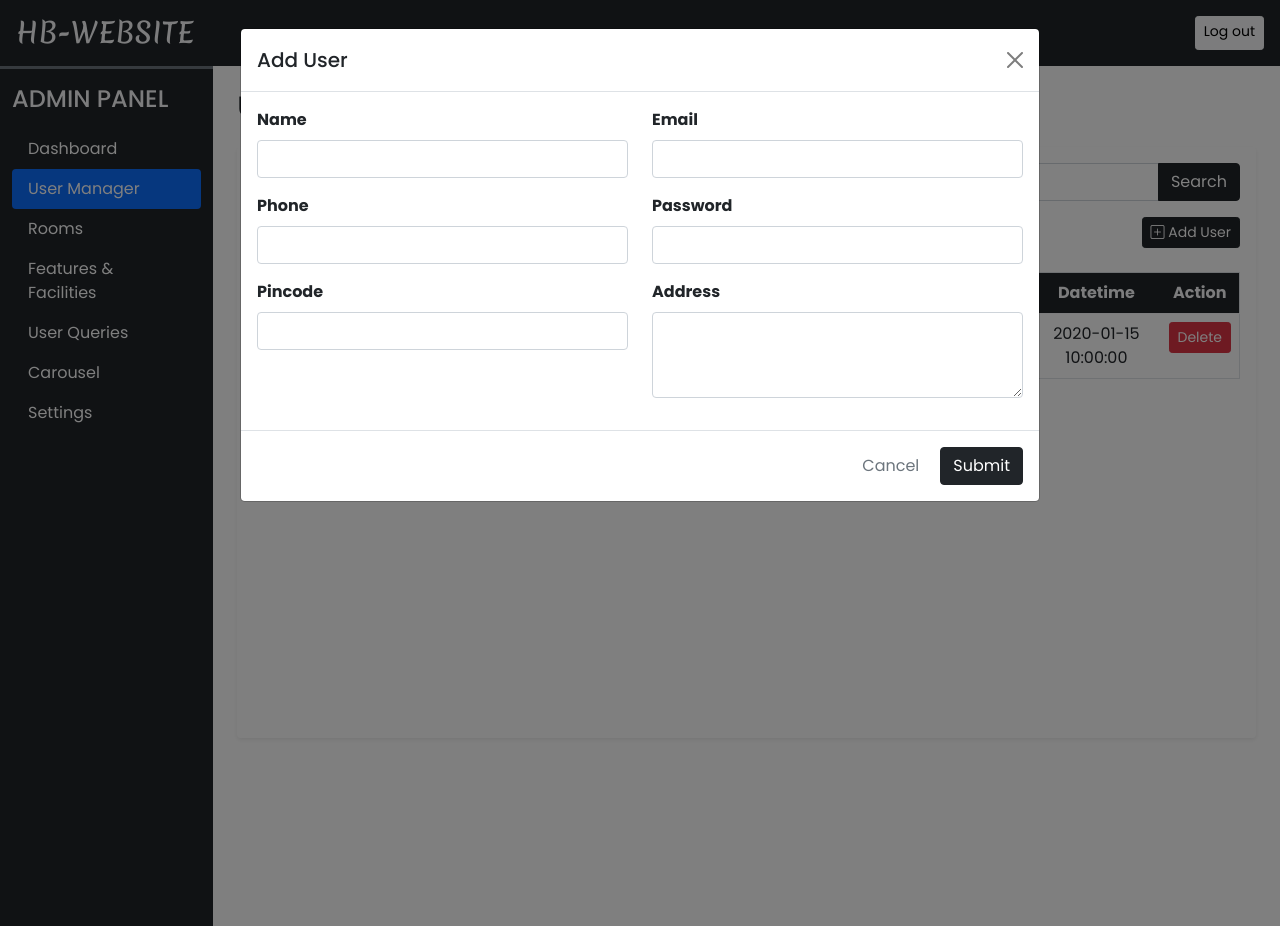
After one commit to linh080504/hotel, a PHP site: page /admin/user.php in a window 1280 px wide, after a click on "Add User". The commit adds this page. Run offline with PHP 8.4, Linux system fonts and the light colour scheme; the visitor is signed in with stand-in values (Sample User, id 1); tables that the repository leaves empty or names only in its code hold one stand-in row (values such as "Sample post"); grey boxes marked "Sample" are stand-in pictures.

```diff
--- /dev/null
+++ b/admin/ajax/user_manager.php
@@ -0,0 +1,71 @@
+<?php
+require('../inc/db_config.php');
+require('../inc/essentials.php');
+adminLogin();
+
+if ($_POST['action'] == 'fetch_users') {
+    $query = "SELECT `id`, `name`, `email`, `phonenum`, `address`, `pincode`, `dob`, `profile`, `status`, `datetime` FROM `user_cred`";
+    $res = mysqli_query($con, $query);
+    $data = '';
+    while ($row = mysqli_fetch_assoc($res)) {
+        $status = $row['status'] ? 'Active' : 'Inactive';
+        $profile_image = $row['profile'] ? "<img src='images/users/{$row['profile']}' alt='Profile Image' width='50'>" : 'No Image';
+        $data .= "
+        <tr>
+            <td>{$row['id']}</td>
+            <td>{$row['name']}</td>
+            <td>{$row['email']}</td>
+            <td>{$row['phonenum']}</td>
+            <td>{$row['address']}</td>
+            <td>{$row['pincode']}</td>
+            <td>{$row['dob']}</td>
+            <td>{$profile_image}</td>
+            <td>{$status}</td>
+            <td>{$row['datetime']}</td>
+            <td>
+                <button onclick='deleteUser({$row['id']})' class='btn btn-danger btn-sm'>Delete</button>
+            </td>
+        </tr>";
+    }
+    echo $data;
+}
+
+
+if ($_POST['action'] == 'search_user') {
+    $query = $_POST['query'];
+    $res = mysqli_query($con, "SELECT * FROM `user_cred` WHERE `name` LIKE '%$query%' OR `email` LIKE '%$query%'");
+    $data = '';
+    while ($row = mysqli_fetch_assoc($res)) {
+        $status = $row['status'] ? 'Active' : 'Inactive';
+        $data .= "
+        <tr>
+            <td>{$row['id']}</td>
+            <td>{$row['name']}</td>
+            <td>{$row['email']}</td>
+            <td>{$row['phonenum']}</td>
+            <td>{$status}</td>
+            <td>
+                <button onclick='deleteUser({$row['id']})' class='btn btn-danger btn-sm'>Delete</button>
+            </td>
+        </tr>";
+    }
+    echo $data;
+}
+
+if ($_POST['action'] == 'add_user') {
+    $name = $_POST['name'];
+    $email = $_POST['email'];
+    $phonenum = $_POST['phonenum'];
+    $password = password_hash($_POST['password'], PASSWORD_BCRYPT);
+    $address = $_POST['address'];
+    $pincode = $_POST['pincode'];
+
+    $query = "INSERT INTO `user_cred` (`name`, `email`, `phonenum`, `password`, `address`, `pincode`, `status`, `datetime`) VALUES ('$name', '$email', '$phonenum', '$password', '$address', '$pincode', 1, NOW())";
+    echo mysqli_query($con, $query) ? 1 : 0;
+}
+
+if ($_POST['action'] == 'delete_user') {
+    $id = $_POST['id'];
+    echo mysqli_query($con, "DELETE FROM `user_cred` WHERE `id`='$id'") ? 1 : 0;
+}
+?>
--- a/admin/inc/essentials.php
+++ b/admin/inc/essentials.php
@@ -5,13 +5,14 @@ define('CAROUSEL_IMG_PATH', SITE_URL.'images/carousel/');
 define('UPLOAD_IMAGE_PATH', $_SERVER['DOCUMENT_ROOT'].'/csdl/images/');
 define('FACILITIES_IMG_PATH', SITE_URL.'images/facilities/' );
 define('ROOMS_IMG_PATH', SITE_URL.'images/rooms/' );
-define('USERS_FOLDER', 'users/'); // Thư mục cho hình ảnh người dùng
+define('USERS_IMG_PATH', SITE_URL.'images/users/'); // Thư mục cho hình ảnh người dùng
 
 
 define('ABOUT_FOLDER', 'about');
 define('CAROUSEL_FOLDER', 'carousel/');
 define('FACILITIES_FOLDER', 'facilities/');
 define('ROOMS_FOLDER', 'rooms/');
+define('USERS_FOLDER', 'users/');
 
 define("SENDGRID_API_KEY", "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");
     function adminLogin() {
--- a/admin/inc/header.php
+++ b/admin/inc/header.php
@@ -19,6 +19,9 @@
                         <li class="nav-item">
                             <a class="nav-link text-white" href="dashboard.php">Dashboard</a>
                         </li>
+                        <li class="nav-item">
+                            <a class="nav-link text-white" href="user.php">User Manager</a>
+                        </li>
                         <li class="nav-item ">
                             <a class="nav-link text-white" href="rooms.php">Rooms</a>
                         </li>
--- /dev/null
+++ b/admin/user.php
@@ -0,0 +1,172 @@
+<?php
+require('inc/essentials.php');
+require('inc/db_config.php');
+adminLogin();
+?>
+<!DOCTYPE html>
+<html lang="en">
+<head>
+    <meta charset="UTF-8">
+    <meta name="viewport" content="width=device-width, initial-scale=1.0">
+    <title>Admin Panel - User Manager</title>
+    <?php require('inc/links.php') ?>
+</head>
+<body class="bg-white">
+    <?php require('inc/header.php') ?>
+    <div class="container-fluid" id="main-content">
+        <div class="row">
+            <div class="col-lg-10 ms-auto p-4 overflow-hidden">
+                <h3 class="mb-4">USER MANAGER</h3>
+
+                <div class="card border-0 shadow-sm mb-4">
+                    <div class="card-body">
+                        <!-- Search bar -->
+                        <div class="input-group mb-3">
+                            <input type="text" id="search-input" class="form-control shadow-none" placeholder="Search by name or email">
+                            <button class="btn btn-dark shadow-none" onclick="searchUser()">Search</button>
+                        </div>
+
+                        <!-- Add User Button -->
+                        <div class="text-end mb-4">
+                            <button type="button" class="btn btn-dark shadow-none btn-sm" data-bs-toggle="modal" data-bs-target="#add-user">
+                                <i class="bi bi-plus-square"></i> Add User
+                            </button>
+                        </div>
+
+                        <!-- User Table -->
+                        <div class="table-responsive-lg" style="height: 450px; overflow-y: scroll;">
+                            <table class="table table-hover border text-center">
+                                <thead>
+                                    <tr class="bg-dark text-light">
+                                    <th scope="col">#</th>
+                                        <th scope="col">Name</th>
+                                        <th scope="col">Email</th>
+                                        <th scope="col">Phone</th>
+                                        <th scope="col">Address</th>
+                                        <th scope="col">Pincode</th>
+                                        <th scope="col">DOB</th>
+                                        <th scope="col">Profile</th>
+                                        <th scope="col">Status</th>
+                                        <th scope="col">Datetime</th>
+                                        <th scope="col">Action</th>
+                                    </tr>
+                                </thead>
+                                <tbody id="user-data">
+                                    <!-- User Data will be loaded dynamically -->
+                                </tbody>
+                            </table>
+                        </div>
+                    </div>
+                </div>
+            </div>
+        </div>
+    </div>
+
+    <!-- Add User Modal -->
+    <div class="modal fade" id="add-user" data-bs-backdrop="static" data-bs-keyboard="false" tabindex="-1" aria-labelledby="staticBackdropLabel" aria-hidden="true">
+        <div class="modal-dialog modal-lg">
+            <form id="add-user-form">
+                <div class="modal-content">
+                    <div class="modal-header">
+                        <h5 class="modal-title">Add User</h5>
+                        <button type="button" class="btn-close" data-bs-dismiss="modal" aria-label="Close"></button>
+                    </div>
+                    <div class="modal-body">
+                        <div class="row">
+                            <div class="col-md-6 mb-3">
+                                <label class="form-label fw-bold">Name</label>
+                                <input type="text" name="name" class="form-control shadow-none" required>
+                            </div>
+                            <div class="col-md-6 mb-3">
+                                <label class="form-label fw-bold">Email</label>
+                                <input type="email" name="email" class="form-control shadow-none" required>
+                            </div>
+                            <div class="col-md-6 mb-3">
+                                <label class="form-label fw-bold">Phone</label>
+                                <input type="text" name="phonenum" class="form-control shadow-none" required>
+                            </div>
+                            <div class="col-md-6 mb-3">
+                                <label class="form-label fw-bold">Password</label>
+                                <input type="password" name="password" class="form-control shadow-none" required>
+                            </div>
+                            <div class="col-md-6 mb-3">
+                                <label class="form-label fw-bold">Pincode</label>
+                                <input type="text" name="pincode" class="form-control shadow-none" required>
+                            </div>
+                            <div class="col-md-6 mb-3">
+                                <label class="form-label fw-bold">Address</label>
+                                <textarea name="address" rows="3" class="form-control shadow-none" required></textarea>
+                            </div>
+                        </div>
+                    </div>
+                    <div class="modal-footer">
+                        <button type="reset" class="btn text-secondary shadow-none" data-bs-dismiss="modal">Cancel</button>
+                        <button type="submit" class="btn btn-dark shadow-none">Submit</button>
+                    </div>
+                </div>
+            </form>
+        </div>
+    </div>
+
+    <?php require('inc/scripts.php') ?>
+    <script>
+        function fetchUsers() {
+            let xhr = new XMLHttpRequest();
+            xhr.open("POST", "ajax/user_manager.php", true);
+            xhr.setRequestHeader("Content-Type", "application/x-www-form-urlencoded");
+            xhr.onload = function() {
+                document.getElementById('user-data').innerHTML = this.responseText;
+            }
+            xhr.send("action=fetch_users");
+        }
+
+        function searchUser() {
+            let search = document.getElementById('search-input').value;
+            let xhr = new XMLHttpRequest();
+            xhr.open("POST", "ajax/user_manager.php", true);
+            xhr.setRequestHeader("Content-Type", "application/x-www-form-urlencoded");
+            xhr.onload = function() {
+                document.getElementById('user-data').innerHTML = this.responseText;
+            }
+            xhr.send("action=search_user&query=" + search);
+        }
+
+        document.getElementById('add-user-form').addEventListener('submit', function(e) {
+            e.preventDefault();
+            let form = new FormData(this);
+            form.append("action", "add_user");
+
+            let xhr = new XMLHttpRequest();
+            xhr.open("POST", "ajax/user_manager.php", true);
+            xhr.onload = function() {
+                if (this.responseText == 1) {
+                    alert('User added successfully!');
+                    fetchUsers();
+                } else {
+                    alert('Error adding user!');
+                }
+            }
+            xhr.send(form);
+        });
+
+        function deleteUser(id) {
+            if (!confirm("Are you sure you want to delete this user?")) return;
+
+            let xhr = new XMLHttpRequest();
+            xhr.open("POST", "ajax/user_manager.php", true);
+            xhr.setRequestHeader("Content-Type", "application/x-www-form-urlencoded");
+            xhr.onload = function() {
+                if (this.responseText == 1) {
+                    alert('User deleted successfully!');
+                    fetchUsers();
+                } else {
+                    alert('Error deleting user!');
+                }
+            }
+            xhr.send("action=delete_user&id=" + id);
+        }
+
+        window.onload = fetchUsers;
+    </script>
+</body>
+</html>
```
Also changed, not shown: admin/ajax/login_register.php (deleted, +0 -96 lines), ajax/login_register.php (+15 -7 lines), ajax/logout.php (added, +8 -0 lines), inc/header.php (+47 -12 lines), images/users/IMG_33391.jpeg (added), images/users/IMG_58429.jpeg (added), images/users/IMG_59859.jpeg (added).
